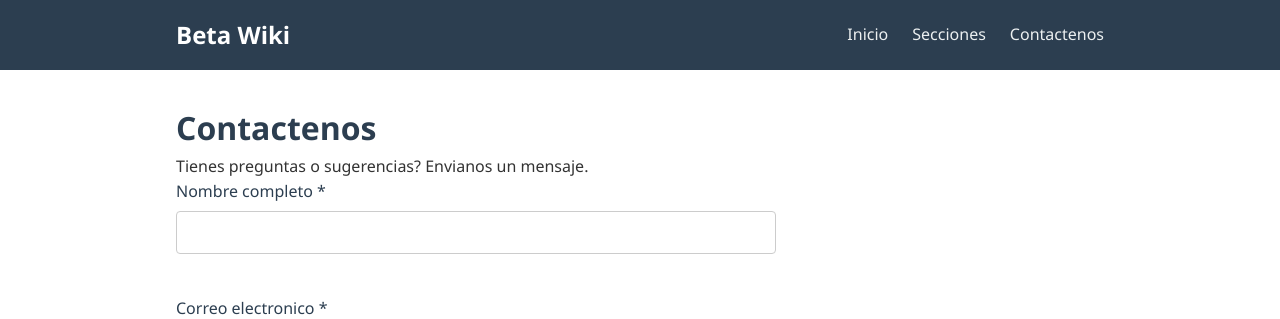
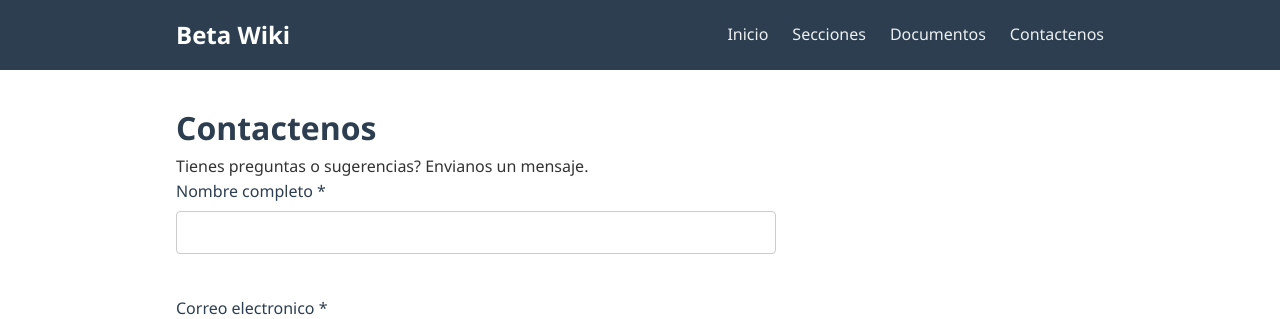
Before and after one commit to Facimus-Curiositatem/Beta-Wiki, a Spring Boot app: page /contactenos in a window 1280 px wide. Shown: the top 319 px of the page. Run offline with Spring Boot 4, Linux system fonts and the light colour scheme.

Commit message:
feat: enlace a Documentos en el menu principal

```diff
--- a/beta/src/main/resources/templates/fragments/header.html
+++ b/beta/src/main/resources/templates/fragments/header.html
@@ -9,6 +9,7 @@
                 <ul>
                     <li><a th:href="@{/}">Inicio</a></li>
                     <li><a th:href="@{/secciones}">Secciones</a></li>
+                    <li><a th:href="@{/documentos}">Documentos</a></li>
                     <li><a th:href="@{/contactenos}">Contactenos</a></li>
                 </ul>
             </nav>
```
